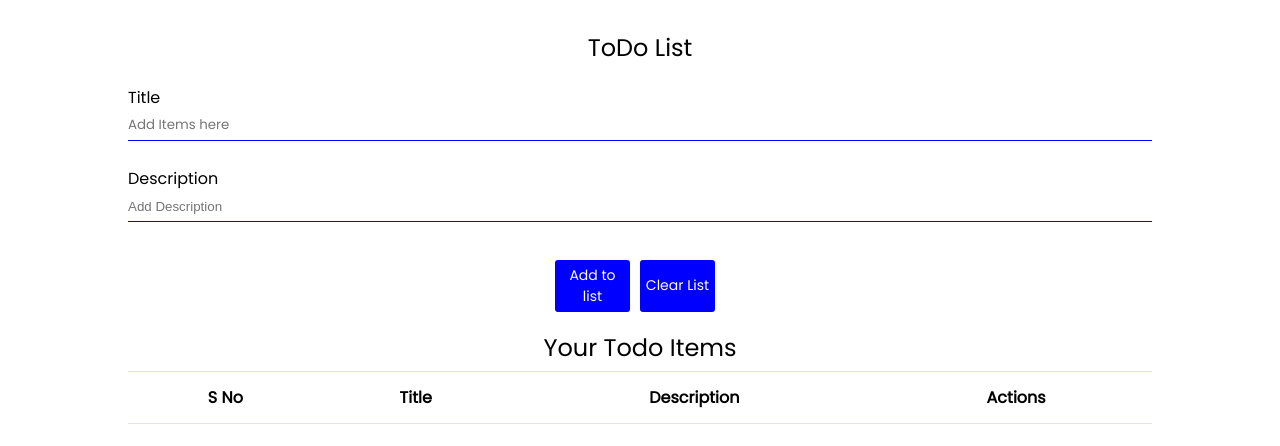
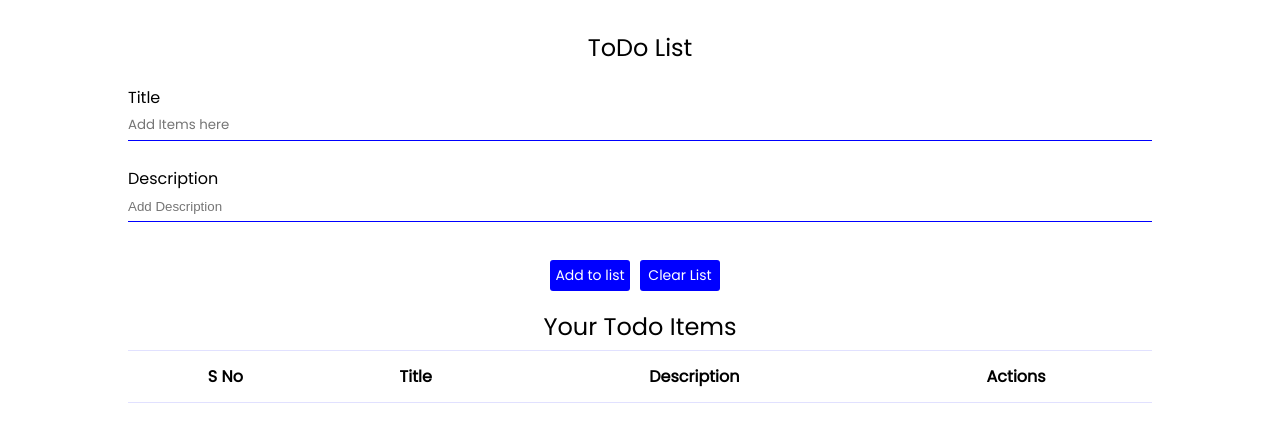
Before and after one commit to Soumyadip02/Soumyadip02.github.io, a plain HTML site: page todo/index.html in a window 1280 px wide. Shown: the part 58-504 px from the top of the page. Drawn offline with Linux system fonts and the light colour scheme.

Commit message:
Update style.css

```diff
--- a/todo/style.css
+++ b/todo/style.css
@@ -91,7 +91,7 @@ h2{
 .btn-main {
     padding: 5px;
     margin: 0 10px 0 0;
-    width: 75px;
+    width: 80px;
     background-color: blue;
     color: white;
     border: 1px;
```
